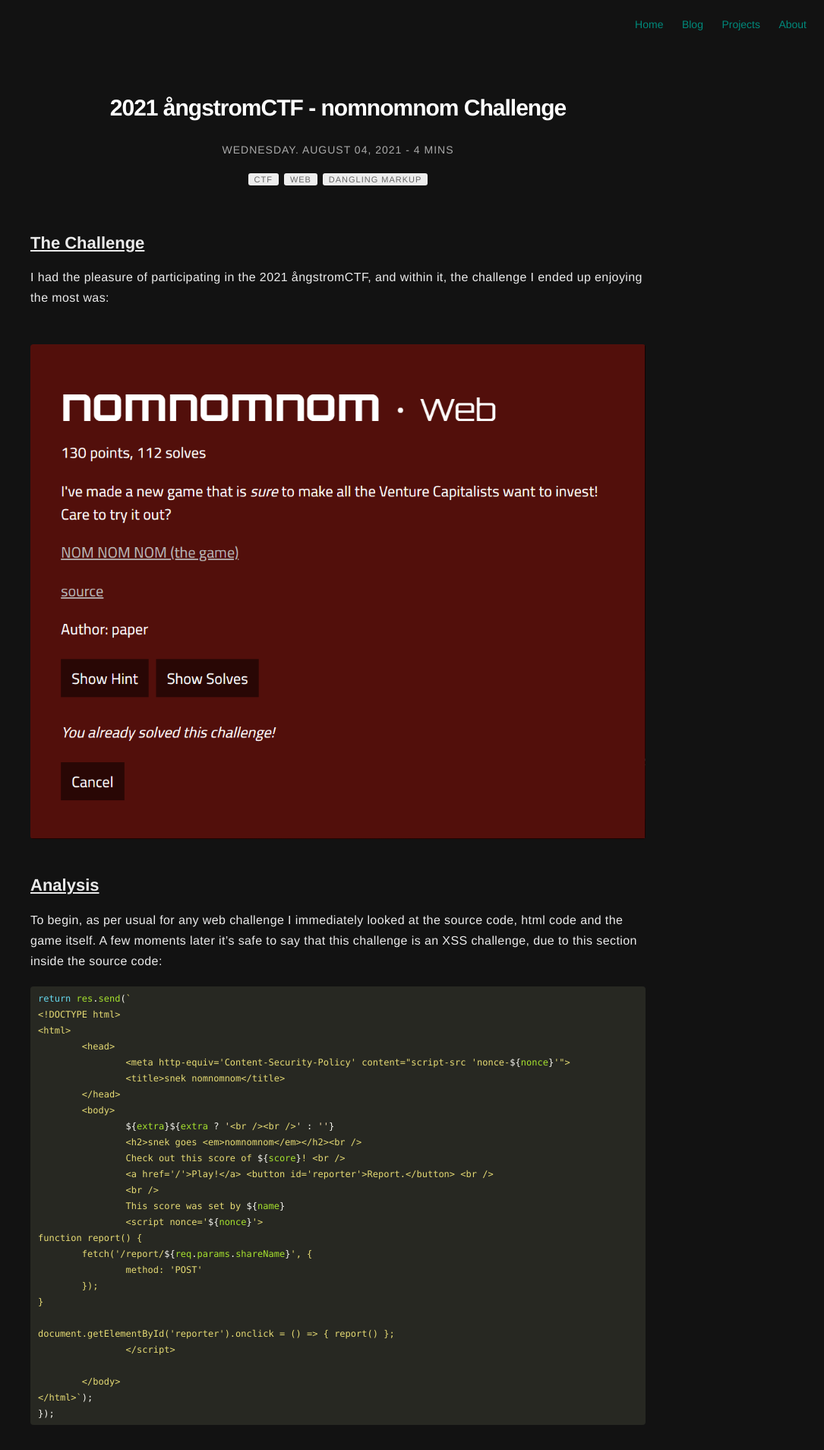
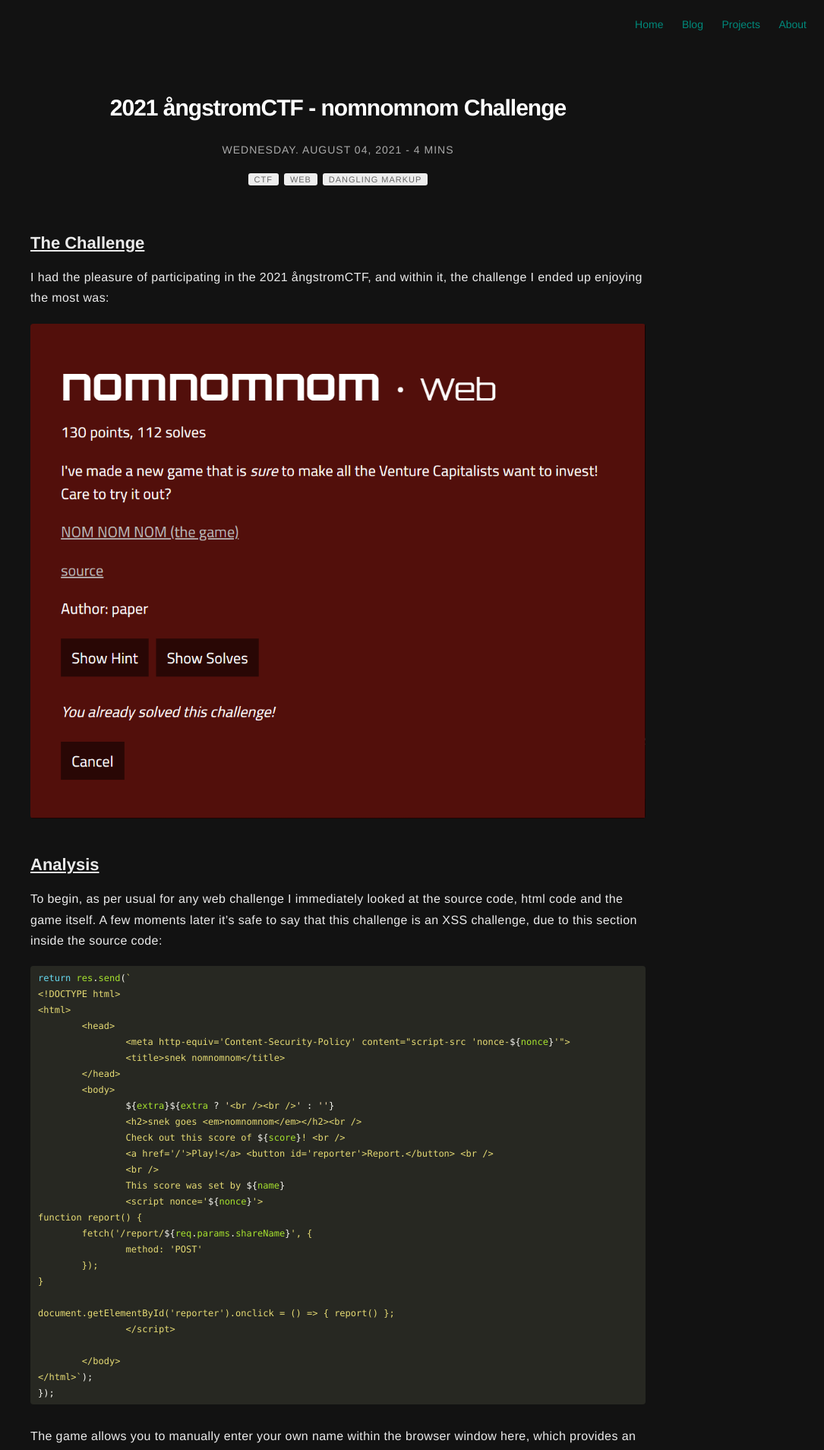
Before and after one commit to CasparovJR/CasparovJR.github.io, a Jekyll site: the page built from _posts/2021-04-08-ångstromCTF-nomnomnom.markdown, in a window 1280 px wide. Shown: the top 1908 px of the page at 76% size, without its empty margins (195-1280 px from the left). Built offline with Jekyll 4.4.1, drawn with Linux system fonts in a browser that asks for light colours.

Commit message:
final change

```diff
--- a/_posts/2021-04-08-ångstromCTF-nomnomnom.markdown
+++ b/_posts/2021-04-08-ångstromCTF-nomnomnom.markdown
@@ -17,7 +17,7 @@ description: Writeup for the nomnomnom Web challenge in the 2021 ångstromCTF.
 ## <u> The Challenge </u>
 I had the pleasure of participating in the 2021 ångstromCTF, and within it, the challenge I ended up enjoying the most was:
 
-&nbsp;<img class="image" src="/assets/images/nomnomnomLanding.PNG">
+<img class="image" src="/assets/images/nomnomnomLanding.PNG">
 
 ## <u> Analysis </u>
 
```
